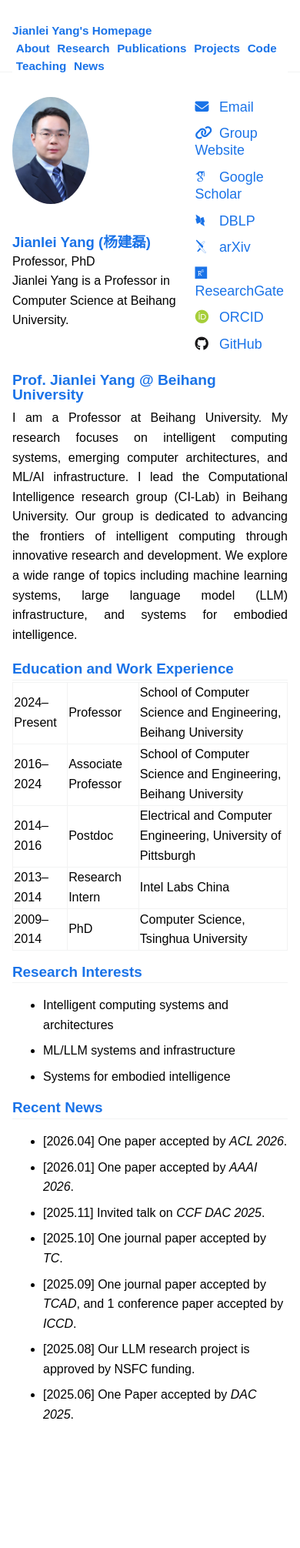
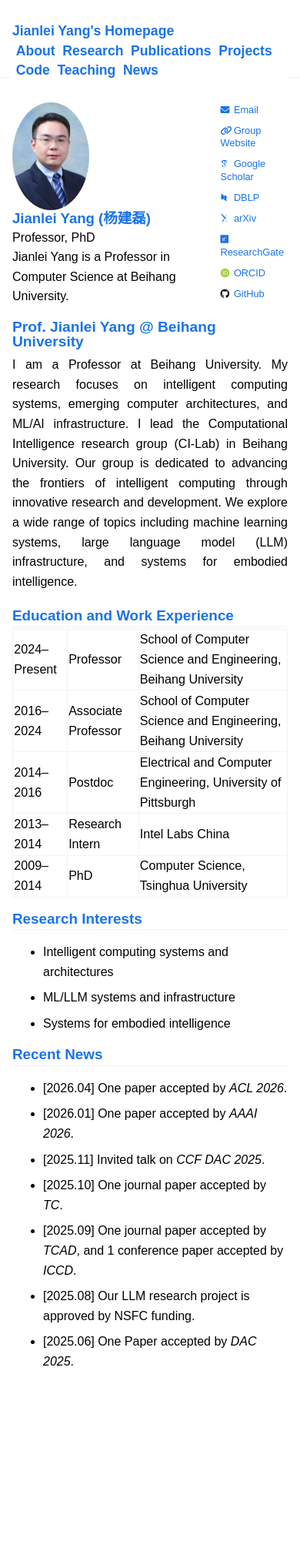
Before and after one commit to dogrush/dogrush.github.io, a Jekyll site: the page built from _pages/about.md, in a window 390 px wide. Shown: the whole page at 77% size. Built offline with Jekyll 4.4.1, drawn with Linux system fonts in a browser that asks for light colours; some web fonts are replaced; after the commit the page ends 1942 px from its top, so only the background shows below that.

Commit message:
modified:   _sass/_custom.scss

```diff
--- a/_sass/_custom.scss
+++ b/_sass/_custom.scss
@@ -230,11 +230,11 @@ a:focus,
 
   .greedy-nav .visible-links a {
     margin: 0 0.3rem;
-    font-size: 0.95rem !important;
+    font-size: 1.1rem !important;
   }
 
   .masthead__menu-item--lg a {
-    font-size: 1rem !important;
+    font-size: 1.2rem !important;
   }
 
   /* 作者区域：左列（头像+作者信息），右列（链接纵向） */
@@ -286,6 +286,20 @@ a:focus,
 
   .sidebar .author__urls li {
     white-space: normal;
+    font-size: 0.8rem !important;
+    line-height: 1.3 !important;
+  }
+
+  .sidebar .author__urls a {
+    font-size: 0.8rem !important;
+  }
+
+  .sidebar .author__urls i {
+    font-size: 0.75rem !important;
+  }
+
+  .sidebar .author__urls .icon-pad-right {
+    margin-right: 0.2em !important;
   }
 
   /* Research/Project 卡片：上图下文 */
```
